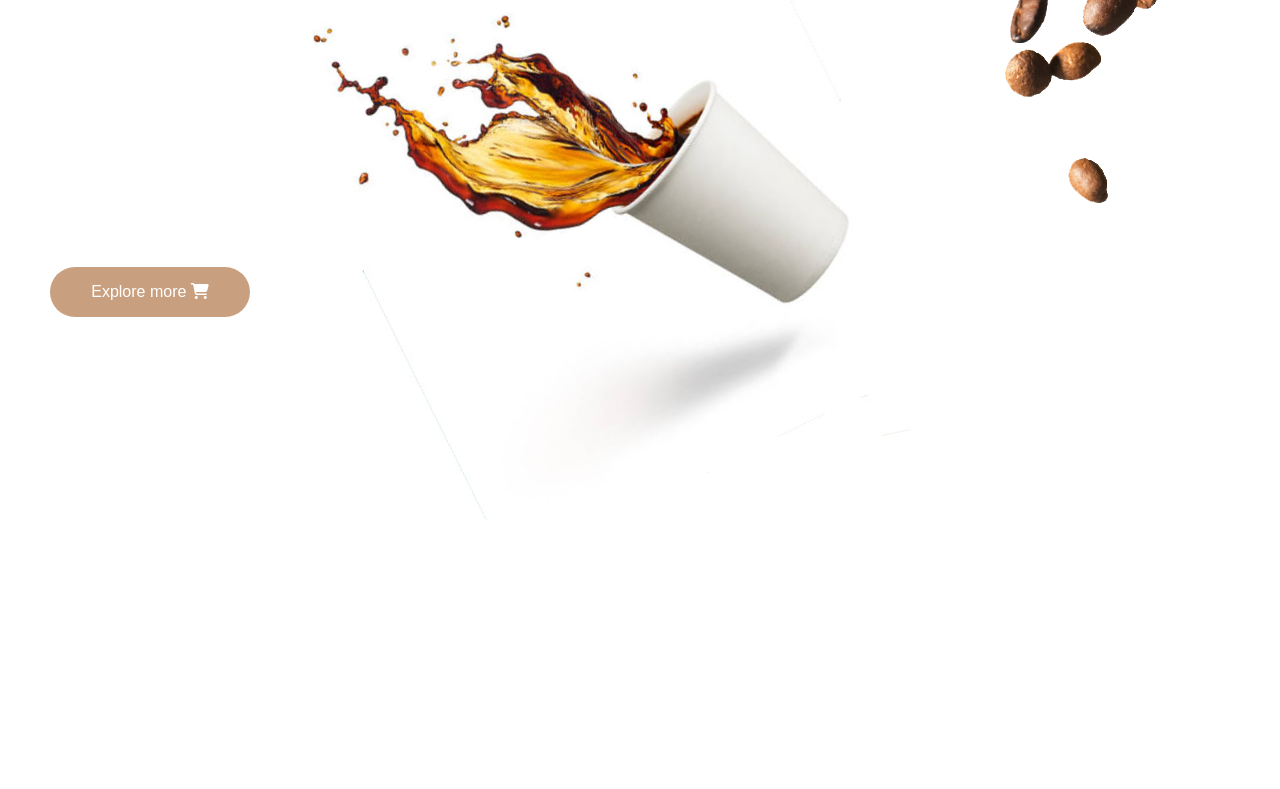
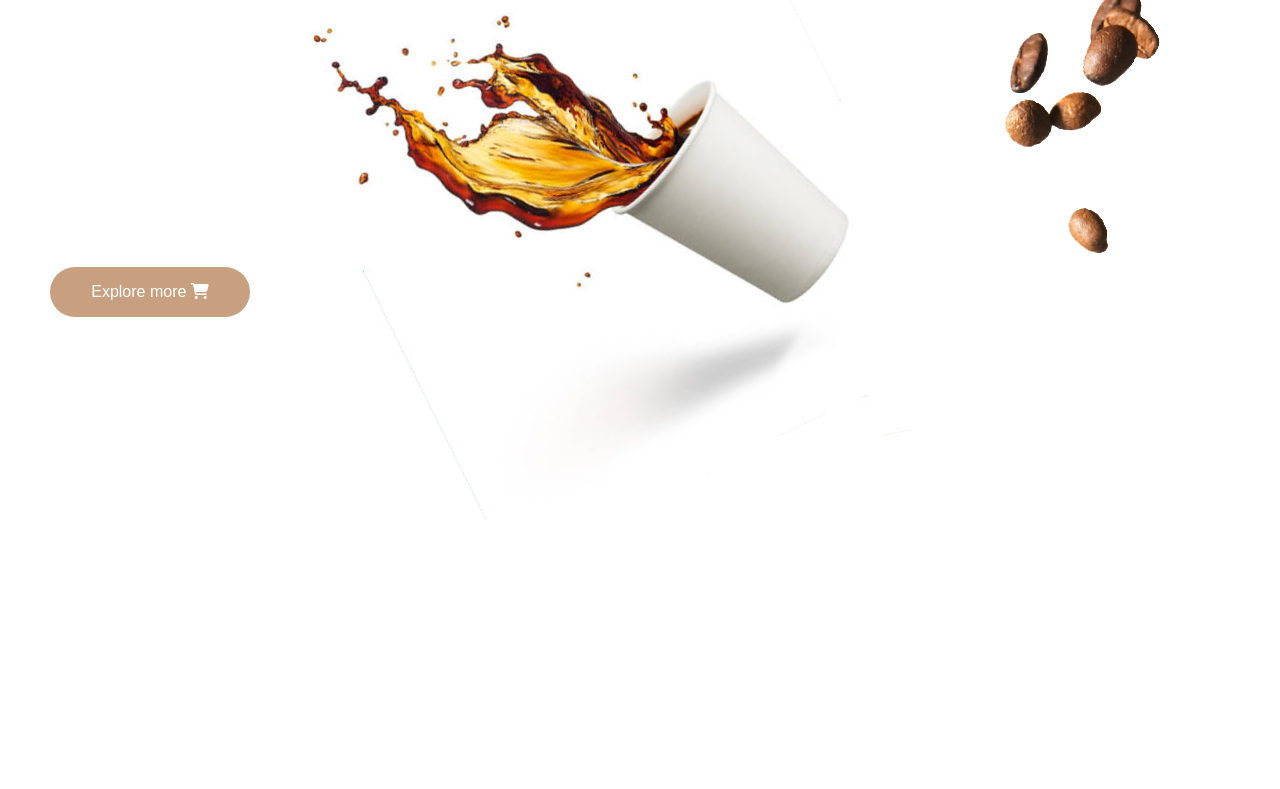
Before and after one commit to Kseniyagit/Coffee, a plain HTML site: page index.html in a window 1280 px wide. Shown: the part 283-1072 px from the top of the page. Drawn offline with Linux system fonts and the light colour scheme.

Commit message:
Update style.css

```diff
--- a/style.css
+++ b/style.css
@@ -113,7 +113,7 @@ background-size: cover;
 .image-2 {
   float: right;
   position: relative;
-  top: -800px;
+  top: -750px;
   left: 180px;
  z-index: 1;
 }
```
